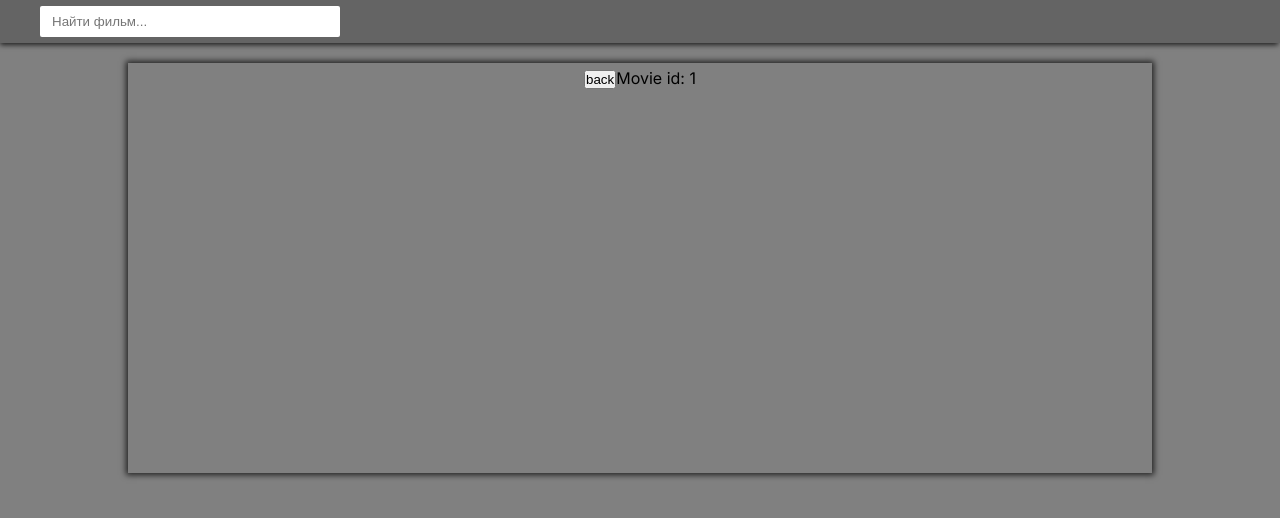
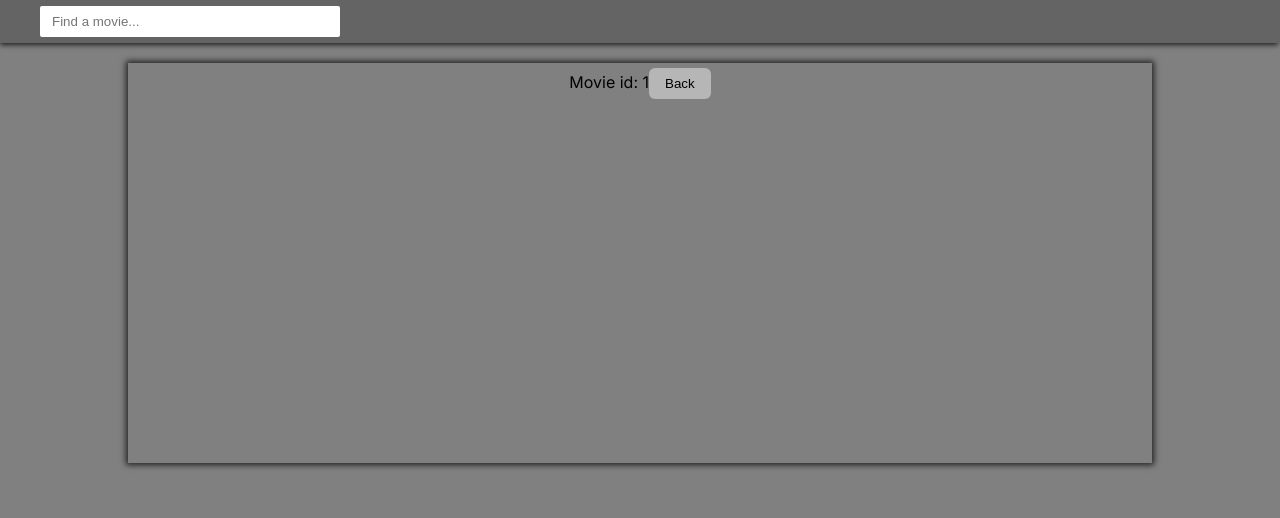
Before and after one commit to czenturion/dfa-media-movie, a Next.js app: page /movie/1 in a window 1280 px wide. Shown: the top 518 px of the page. Built offline with nearby package versions, Linux system fonts and the light colour scheme.

Commit message:
fix: logic, developing fetch movie by id, styles

```diff
--- a/next.config.mjs
+++ b/next.config.mjs
@@ -5,6 +5,7 @@ const nextConfig = {
     API_ACCESS_KEY: process.env.API_ACCESS_KEY,
     API_GET_MOVIES_URL: process.env.API_GET_MOVIES_URL,
     API_GET_IMAGE_URL: process.env.API_GET_IMAGE_URL,
+    API_GET_MOVIE_BY_ID: process.env.API_GET_MOVIE_BY_ID,
   },
   reactStrictMode: false,
   images: {
--- a/src/api/movies.js
+++ b/src/api/movies.js
@@ -18,12 +18,22 @@ const options = {
 export const fetchMovies = async () => {
   try {
     const res = await axios(process.env.API_GET_MOVIES_URL, options);
-    return res.data.results
+    return res.data.results;
   } catch (er) {
-    console.log(er);
+    console.error(er);
     return [];
   }
 };
+
+export const fetchMovieById = async ({ id }) => {
+  try {
+    const res = await axios(process.env.API_GET_MOVIE_BY_ID + id, options);
+    return res.data.results;
+  } catch (er) {
+    console.error(er);
+    return [];
+  }
+}
 
 export const movieImageSize = {
   small: 'w500',
--- a/src/app/movie/[id]/page.jsx
+++ b/src/app/movie/[id]/page.jsx
@@ -2,12 +2,20 @@
 
 import { useParams } from "next/navigation";
 import Movie from "@/src/components/movie/Movie";
+import { useQuery } from "react-query";
+import { fetchMovieById } from "@/src/api/movies";
+import { useEffect } from "react";
 
 
 const MoviePage = () => {
   const params = useParams()
+  // const { data, error, isLoading } = useQuery(['movie', params.id], fetchMovieById);
+  //
+  // useEffect(() => {
+  //   console.log(data)
+  // }, [data])
 
-  return <Movie params={params} />
+  return <Movie id={params.id} />
 }
 
 export default MoviePage;
--- a/src/components/home/Home.jsx
+++ b/src/components/home/Home.jsx
@@ -12,7 +12,7 @@ import MovieSlider from "@/src/components/movie-slider/MovieSlider";
 
 const Home = () => {
   const dispatch = useDispatch();
-  const {data, error, isLoading} = useQuery(
+  const { data, error, isLoading } = useQuery(
     'movies',
     fetchMovies,
   );
@@ -26,8 +26,8 @@ const Home = () => {
     }
   }, [data]);
 
-  if (isLoading) return <div className={s.gallery}>Loading...</div>;
-  if (movies.length === 0) return <h2>Please turn on VPN.</h2>
+  if (isLoading) return <div className={s.vpnHint}>Loading...</div>;
+  if (movies.length === 0) return <h2 className={s.vpnHint}>Please turn on VPN.</h2>
 
   return <div className={s.gallery}>
     <div>
--- a/src/components/home/gallery.module.scss
+++ b/src/components/home/gallery.module.scss
@@ -1,4 +1,8 @@
 @import "src/styles/mixins";
+
+.vpnHint {
+  padding-top: 15px;
+}
 
 .gallery {
   @include flexbox(row, wrap, center, center, 20px);
--- a/src/components/movie/Movie.jsx
+++ b/src/components/movie/Movie.jsx
@@ -1,15 +1,22 @@
 import s from "./movie.module.scss";
-import {useRouter} from "next/navigation";
+import { useRouter } from "next/navigation";
+import {useQuery, useQueryClient} from "react-query";
+import { fetchMovieById } from "@/src/api/movies";
+import { useEffect } from "react";
 
-const Movie = ({params}) => {
+const Movie = ({ id }) => {
   const router = useRouter()
 
   return (
     <div className={s.movie}>
-      <div style={{height: "400px"}}>
-
-        <button onClick={() => router.back()}>back</button>
-        Movie id: {params.id}
+      <div>
+        Movie id: {id}
+        <button
+          className={s.backBtn}
+          onClick={() => router.back()}
+        >
+          Back
+        </button>
       </div>
     </div>
   )
--- a/src/components/movie/movie.module.scss
+++ b/src/components/movie/movie.module.scss
@@ -1,16 +1,27 @@
 @import "src/styles/mixins";
 
 .movie {
-  @include flexbox(row, wrap, $alignItems: center, $justifyContent: center);
+  @include flexbox(row, wrap, $justifyContent: center);
   @include size($w: 95%, $mw: 1024px);
-
 
   margin-top: 20px;
   margin-bottom: 20px;
   padding: 5px;
+  height: 400px;
 
-  -webkit-box-shadow: 0px 0px 6px 2px rgba(0,0,0,0.75);
-  -moz-box-shadow: 0px 0px 6px 2px rgba(0,0,0,0.75);
-  box-shadow: 0px 0px 6px 2px rgba(0,0,0,0.75);
+  -webkit-box-shadow: 0 0 6px 2px rgba(0,0,0,0.75);
+  -moz-box-shadow: 0 0 6px 2px rgba(0,0,0,0.75);
+  box-shadow: 0 0 6px 2px rgba(0,0,0,0.75);
 
+  .backBtn {
+    padding: 8px 16px;
+    border-radius: 6px;
+    border: none;
+    background-color: #b6b6b6;
+    cursor: pointer;
+
+    &:hover {
+      background-color: #9d9d9d;
+    }
+  }
 }
--- a/src/components/search-input/SearchInput.jsx
+++ b/src/components/search-input/SearchInput.jsx
@@ -13,7 +13,7 @@ const SearchInput = () => {
 
   return (
     <form onSubmit={submitHandler}>
-      <input className={s.search} value={searchValue} onChange={e => setSearchValue(e.currentTarget.value)} type="text" placeholder="Найти фильм..."/>
+      <input className={s.search} value={searchValue} onChange={e => setSearchValue(e.currentTarget.value)} type="text" placeholder="Find a movie..."/>
     </form>
   )
 }
--- a/src/styles/mixins.scss
+++ b/src/styles/mixins.scss
@@ -16,9 +16,7 @@
   @include flex;
   flex-direction: $direction;
   flex-wrap: $wrap;
-  @if $alignItems {
-    align-items: $alignItems;
-  }
+  @if $alignItems { align-items: $alignItems }
   justify-content: $justifyContent;
   gap: $gap;
 }
```
Also changed, not shown: src/components/header/Header.jsx (+0 -7 lines).
